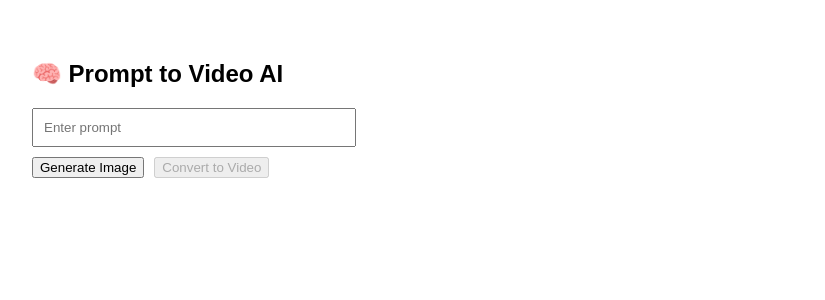
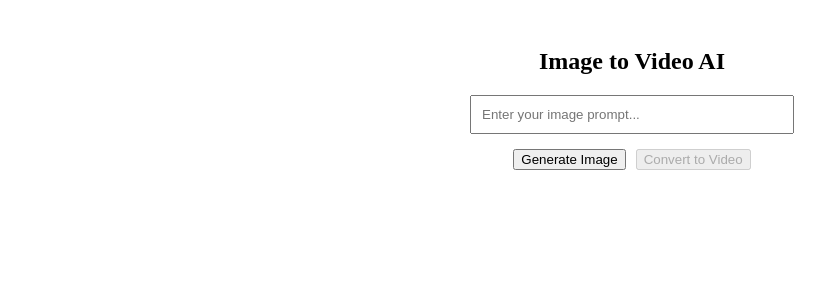
Before and after one commit to nk747/image-to-video-ai-frontend, a React (Create React App) app: page / in a window 1280 px wide. Shown: the top 300 px of the page, without its empty margins (8-833 px from the left). Built offline with nearby package versions, Linux system fonts and the light colour scheme; the HTML template or start-up script is replaced by a standard one.

Commit message:
Update App.jsx

```diff
--- a/src/App.jsx
+++ b/src/App.jsx
@@ -1,71 +1,53 @@
-import React, { useState } from 'react';
-import axios from 'axios';
+import React, { useState } from "react";
 
-const App = () => {
-  const [prompt, setPrompt] = useState('');
-  const [imageUrl, setImageUrl] = useState('');
-  const [videoUrl, setVideoUrl] = useState('');
-  const [loading, setLoading] = useState(false);
+function App() {
+  const [prompt, setPrompt] = useState("");
+  const [imageUrl, setImageUrl] = useState("");
+  const [videoUrl, setVideoUrl] = useState("");
 
-  const handleGenerateImage = async () => {
-    setLoading(true);
-    try {
-      const response = await axios.post(`${process.env.REACT_APP_API_URL}/generate-image`, { prompt });
-      setImageUrl(response.data.imageUrl);
-    } catch (error) {
-      console.error(error);
-      alert('Image generation failed');
-    }
-    setLoading(false);
+  const generateImage = async () => {
+    const response = await fetch("https://image-to-video-api.onrender.com/generate-image", {
+      method: "POST",
+      headers: { "Content-Type": "application/json" },
+      body: JSON.stringify({ prompt }),
+    });
+    const data = await response.json();
+    setImageUrl(data.image_url);
   };
 
-  const handleConvertToVideo = async () => {
-    setLoading(true);
-    try {
-      const response = await axios.post(`${process.env.REACT_APP_API_URL}/generate-video`, { imageUrl });
-      setVideoUrl(response.data.videoUrl);
-    } catch (error) {
-      console.error(error);
-      alert('Video conversion failed');
-    }
-    setLoading(false);
+  const generateVideo = async () => {
+    const response = await fetch("https://image-to-video-api.onrender.com/generate-video", {
+      method: "POST",
+      headers: { "Content-Type": "application/json" },
+      body: JSON.stringify({ image_url: imageUrl }),
+    });
+    const data = await response.json();
+    setVideoUrl(data.video_url);
   };
 
   return (
-    <div style={{ padding: '2rem', fontFamily: 'Arial' }}>
-      <h2>🧠 Prompt to Video AI</h2>
+    <div style={{ padding: "20px", textAlign: "center" }}>
+      <h2>Image to Video AI</h2>
       <input
         type="text"
-        placeholder="Enter prompt"
         value={prompt}
         onChange={(e) => setPrompt(e.target.value)}
-        style={{ padding: '10px', width: '300px', marginBottom: '10px' }}
+        placeholder="Enter your image prompt..."
+        style={{ padding: "10px", width: "300px", marginBottom: "10px" }}
       />
       <br />
-      <button onClick={handleGenerateImage} disabled={loading} style={{ marginRight: '10px' }}>
+      <button onClick={generateImage} style={{ margin: "5px" }}>
         Generate Image
       </button>
-      <button onClick={handleConvertToVideo} disabled={loading || !imageUrl}>
+      <button onClick={generateVideo} style={{ margin: "5px" }} disabled={!imageUrl}>
         Convert to Video
       </button>
-
-      {loading && <p>Processing...</p>}
-
-      {imageUrl && (
-        <div>
-          <h4>Generated Image:</h4>
-          <img src={imageUrl} alt="Generated" style={{ width: '300px', marginTop: '10px' }} />
-        </div>
-      )}
-
-      {videoUrl && (
-        <div>
-          <h4>Generated Video:</h4>
-          <video controls src={videoUrl} style={{ width: '300px', marginTop: '10px' }} />
-        </div>
-      )}
+      <div>
+        {imageUrl && <img src={imageUrl} alt="Generated" style={{ width: "300px", margin: "10px" }} />}
+        {videoUrl && <video src={videoUrl} controls autoPlay style={{ width: "300px", margin: "10px" }} />}
+      </div>
     </div>
   );
-};
+}
 
 export default App;
```
